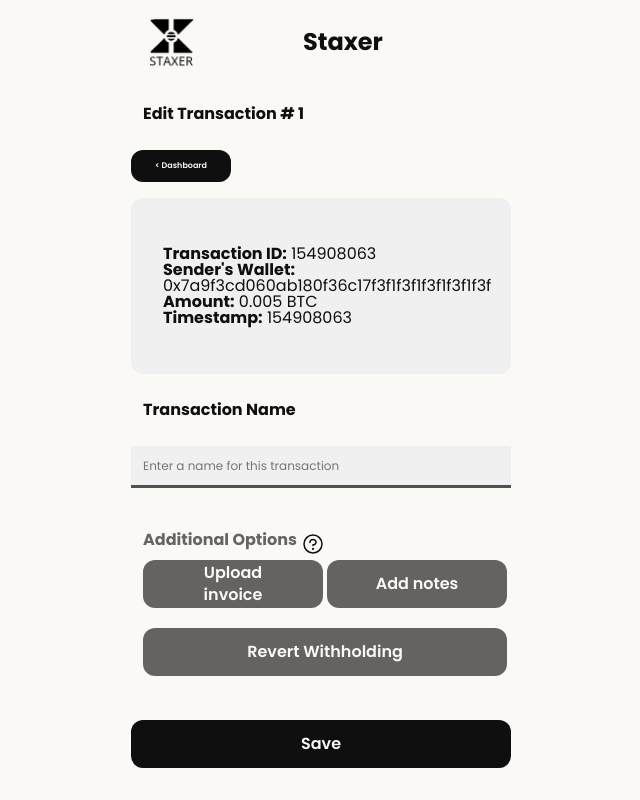
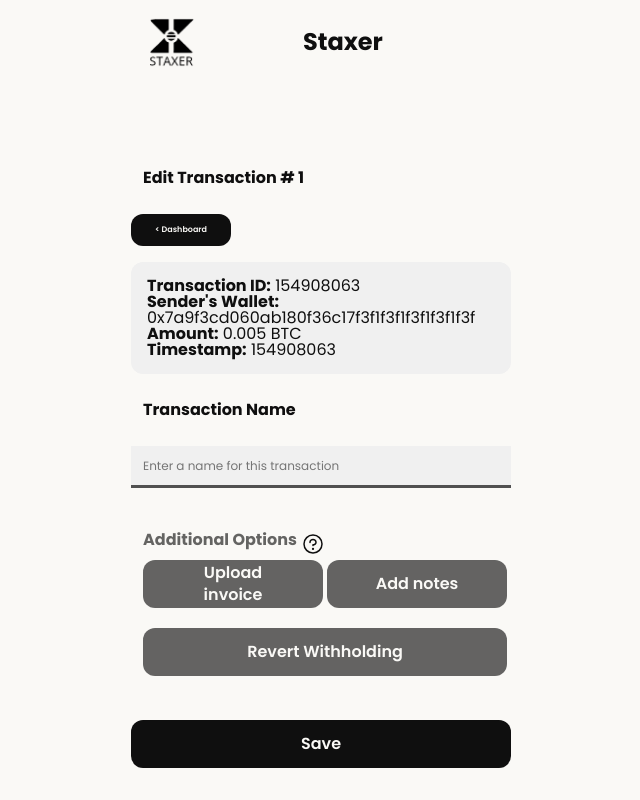
Before and after one commit to staxerlabs/frontend, a React (Vite) app: page /edit-transaction/1 in a window 1280 px wide. Shown: the whole page, without its empty margins (319-959 px from the left). Built offline with nearby package versions, Linux system fonts and the light colour scheme.

Commit message:
style: change class name of edit transaction card

```diff
--- a/src/components/Location.tsx
+++ b/src/components/Location.tsx
@@ -1,5 +1,4 @@
 import { MdPlace } from "react-icons/md";
-
 import React from 'react';
 import { Link, useNavigate } from 'react-router-dom';
 import '../styles/onboarding.css'
--- a/src/pages/EditTransaction.tsx
+++ b/src/pages/EditTransaction.tsx
@@ -1,6 +1,5 @@
 import React from "react";
 import { useNavigate, useParams } from "react-router-dom";
-import Card from "../components/CardText";
 import data from "../utils/transaction.json";
 import UnderDevTooltip from "../components/UnderDevTooltip";
 import "../styles/edit-transaction.css";
@@ -20,15 +19,14 @@ const EditTransaction: React.FC = () => {
                     className="button-wide mini-button"
                 > &lt; Dashboard</button>
 
-            <Card text={
-                <div className="transaction-card-section">
+            <div className="transaction-card-section">
+
                 <p><strong>Transaction ID:</strong> {transaction.transaction_id}</p>
                 <p><strong>Sender's Wallet:</strong> {transaction.senders_wallet}</p>
                 <p><strong>Amount:</strong> {transaction.amount} BTC</p>
                 <p><strong>Timestamp:</strong> {transaction.timestamp}</p>
+
             </div>
-            }>
-            </Card>
 
 
             <h2>Transaction Name</h2>
```
Also changed, not shown: src/assets/success.png.
